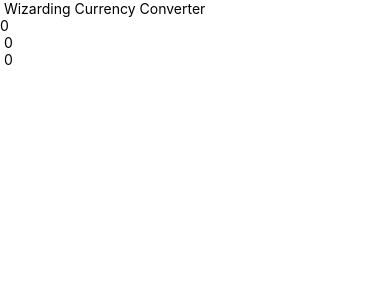
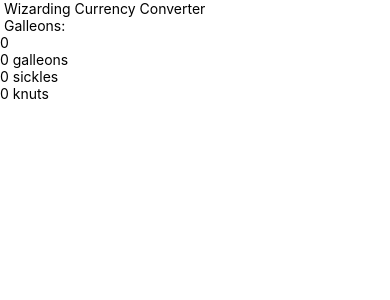
Before and after one commit to eidsonsa/wizardingCurrencyConverter, a React Native app: screen / in a window 390 px wide. Shown: the top 300 px of the page. Built offline with nearby package versions, Linux system fonts and the light colour scheme.

Commit message:
asyncstorage done

```diff
--- a/App.tsx
+++ b/App.tsx
@@ -8,55 +8,98 @@
  * @format
  */
 
- import React from 'react';
+ import React, { useEffect } from 'react';
  import {
    SafeAreaView,
-   ScrollView,
-   StatusBar,
    StyleSheet,
    Text,
-   useColorScheme,
    View,
    KeyboardAvoidingView,
-   TextInput
+   TextInput,
+   FlatList,
  } from 'react-native';
 
- import {
-   Colors,
-   DebugInstructions,
-   Header,
-   LearnMoreLinks,
-   ReloadInstructions,
- } from 'react-native/Libraries/NewAppScreen';
+ import AsyncStorage from '@react-native-community/async-storage'
 
+ const Item = (val: number) => (
+  <View>
+    <Text>{val}</Text>
+  </View>
+);
 
  const App = () => {
+
+  const STORAGE_KEY = '@save_galleons'
 
   const [galleons, setGalleons] = React.useState(0);
   const [sickles, setSickles] = React.useState(galleons / 17);
   const [knuts, setKnuts] = React.useState(sickles / 29);
 
+  const DATA = [
+    {
+      id: 'GAL',
+      val: galleons,
+      title: 'galleons',
+    },
+    {
+      id: 'SIC',
+      val: galleons / 17,
+      title: 'sickles'
+    },
+    {
+      id: 'KNU',
+      val: galleons / 493,
+      title: 'knuts'
+    }
+  ]
+
+  const saveData = async () => {
+    try{
+      await AsyncStorage.setItem(STORAGE_KEY, galleons.toString())
+    } catch (e) {
+      console.log("fail saving")
+    }
+  };
+
+  const readData = async () => {
+    try {
+      const userGalleons = await AsyncStorage.getItem(STORAGE_KEY);
+
+      if (userGalleons){
+        setValue(userGalleons);
+      }
+    } catch(e){
+      console.log("fail reading");
+    }
+  };
+
+  useEffect(() => {
+    readData()
+  }, []);
+
   const setValue = function(val: string){
     setGalleons(+val);
     setSickles(+val / 17);
     setKnuts(+val / 29);
-  }
+    saveData();
+  };
 
    return (
      <SafeAreaView>
       <Text> Wizarding Currency Converter</Text>
       <KeyboardAvoidingView>
+        <Text> Galleons: </Text>
         <TextInput
         style = {styles.input}
         value = {galleons.toString()}
         onChangeText = {setValue}
-        placeholder = "Galleons"
         />
       </KeyboardAvoidingView>
-      <View>
-        <Text> {sickles} </Text>
-        <Text> {knuts} </Text>
-      </View>
+      <FlatList
+      data = {DATA}
+      keyExtractor = {item => item.id}
+      renderItem={({ item }) => <Text>{item.val} {item.title}</Text>}
+      />
      </SafeAreaView>
    )
 
--- a/package.json
+++ b/package.json
@@ -10,6 +10,7 @@
     "lint": "eslint . --ext .js,.jsx,.ts,.tsx"
   },
   "dependencies": {
+    "@react-native-community/async-storage": "^1.12.1",
     "react": "17.0.1",
     "react-native": "0.64.1"
   },
```
Also changed, not shown: 1 other file (tests, documents, lock files or other folders).
